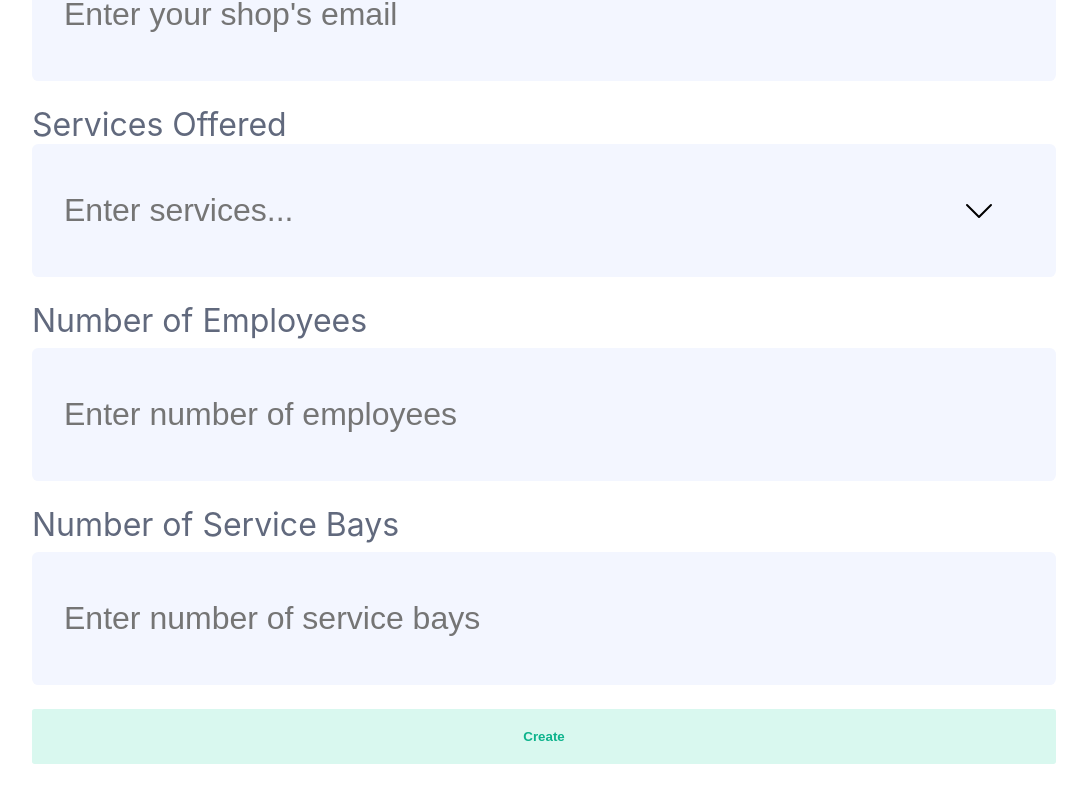
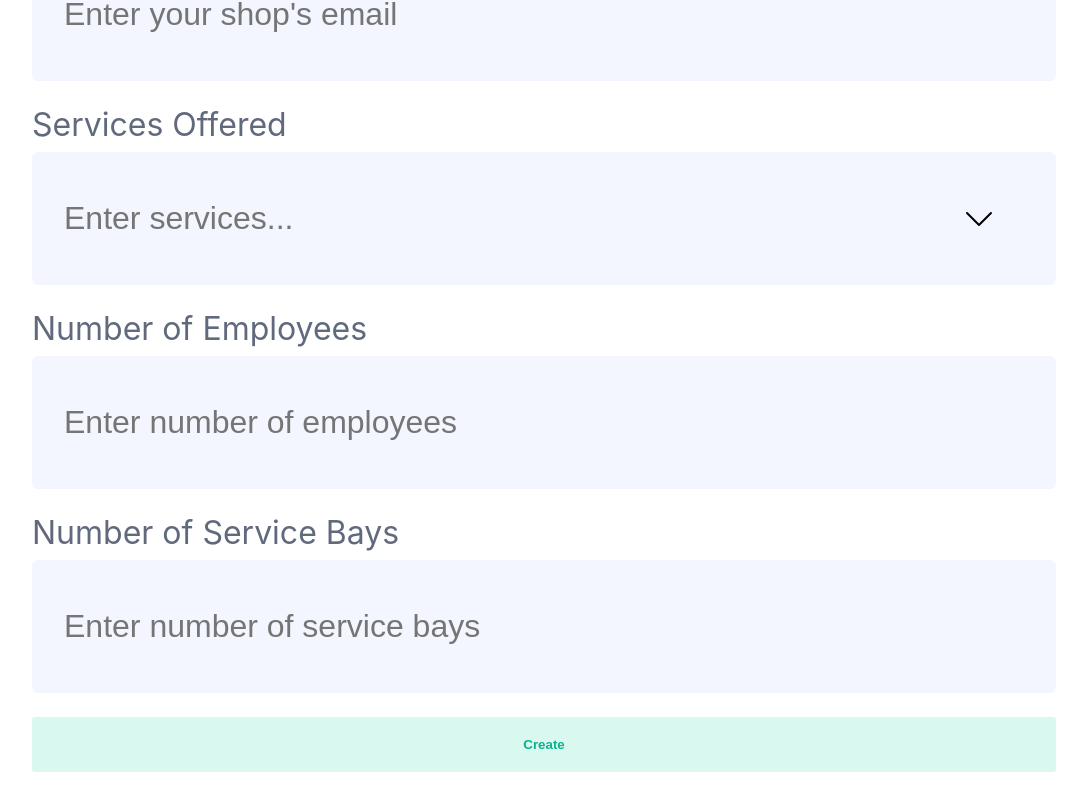
Before and after one commit to HKanwal/kapstone, a Next.js app in the folder src/next-app/: page /create-shop in a window 1280 px wide. Shown: the part 881-1685 px from the top of the page, without its empty margins (96-1183 px from the left). Built offline with nearby package versions, Linux system fonts and the light colour scheme.

Commit message:
Add spacing between input and label

```diff
--- a/src/next-app/styles/components/DropdownField.module.css
+++ b/src/next-app/styles/components/DropdownField.module.css
@@ -16,6 +16,7 @@
 
 .input-container {
   position: relative;
+  margin-top: 1vh;
 }
 
 .chevron-container {
```
